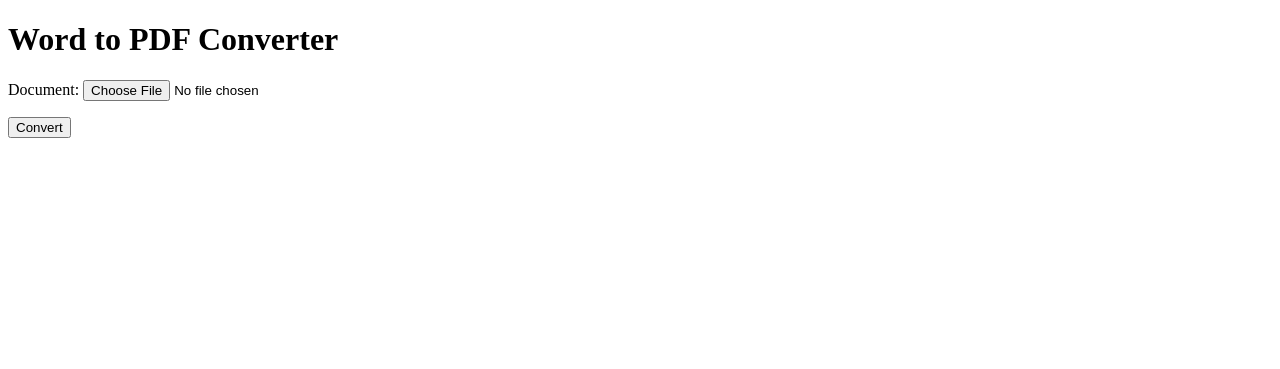
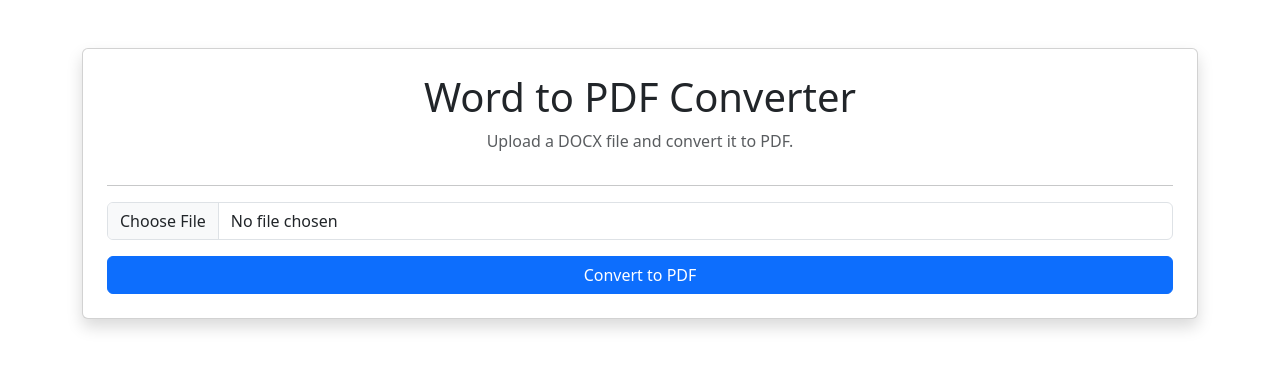
Before and after one commit to Arjun-0724/pdf-converter, a Django app: page / in a window 1280 px wide. Shown: the top 369 px of the page. Run offline with Django 5.2, Linux system fonts and the light colour scheme.

Commit message:
add bootstrap home page

```diff
--- a/config/settings.py
+++ b/config/settings.py
@@ -55,7 +55,7 @@ ROOT_URLCONF = 'config.urls'
 TEMPLATES = [
     {
         'BACKEND': 'django.template.backends.django.DjangoTemplates',
-        'DIRS': ['templates'],
+        'DIRS': [BASE_DIR/'templates'],
         'APP_DIRS': True,
         'OPTIONS': {
             'context_processors': [
--- a/templates/converter/home.html
+++ b/templates/converter/home.html
@@ -2,21 +2,42 @@
 <html>
 <head>
     <title>Word to PDF Converter</title>
+
+    <link href="https://cdn.jsdelivr.net/npm/bootstrap@5.3.3/dist/css/bootstrap.min.css"
+          rel="stylesheet">
 </head>
 <body>
 
-<h1>Word to PDF Converter</h1>
+<div class="container mt-5">
 
-<form method="POST" enctype="multipart/form-data">
-    {% csrf_token %}
+    <div class="card shadow p-4">
 
-    {{ form.as_p }}
+        <h1 class="text-center">
+            Word to PDF Converter
+        </h1>
 
-    <button type="submit">
-        Convert
-    </button>
+        <p class="text-center text-muted">
+            Upload a DOCX file and convert it to PDF.
+        </p>
 
-</form>
+        <hr>
+
+        <form>
+
+            <input
+                type="file"
+                class="form-control mb-3">
+
+            <button
+                class="btn btn-primary w-100">
+                Convert to PDF
+            </button>
+
+        </form>
+
+    </div>
+
+</div>
 
 </body>
 </html>
```
